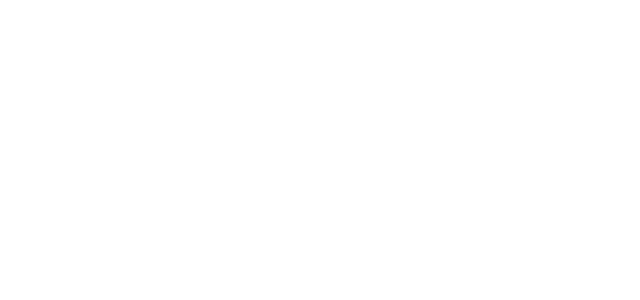
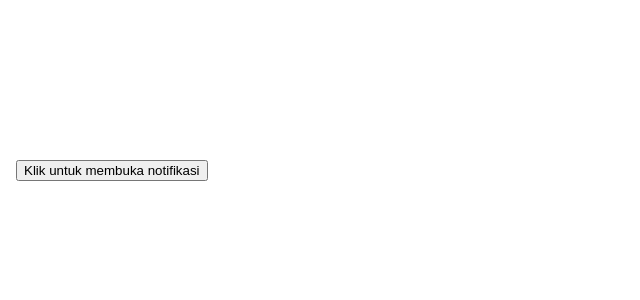
Before and after one commit to marcalleno/practical-react-codevolution, a React (Create React App) app: page /toast in a window 1280 px wide. Shown: the top 300 px of the page, without its empty margins (0-640 px from the left). Built offline with nearby package versions, Linux system fonts and the light colour scheme.

Commit message:
add(component): 2 - Toast notifications

```diff
--- a/package.json
+++ b/package.json
@@ -11,6 +11,7 @@
     "react-icons": "^4.2.0",
     "react-router-dom": "^5.2.0",
     "react-scripts": "4.0.3",
+    "react-toastify": "^7.0.4",
     "web-vitals": "^1.1.2"
   },
   "scripts": {
--- a/src/App.js
+++ b/src/App.js
@@ -1,6 +1,7 @@
 import "./App.css";
 import { Switch, Route, Link, BrowserRouter as Router } from "react-router-dom";
 import Icons from "./Components/Icons";
+import Toast from "./Components/Toast";
 
 function Home() {
   return (
@@ -9,6 +10,9 @@
       <ol>
         <li>
           <Link to="/icons">Icons</Link>
+        </li>
+        <li>
+          <Link to="/toast">Toast</Link>
         </li>
       </ol>
     </div>
@@ -23,6 +27,9 @@
           <Route path="/icons">
             <Icons />
           </Route>
+          <Route path="/toast">
+            <Toast />
+          </Route>
           <Route exact path="/">
             <Home />
           </Route>
--- /dev/null
+++ b/src/Components/Toast.js
@@ -0,0 +1,43 @@
+import React from "react";
+import { toast } from "react-toastify";
+import "react-toastify/dist/ReactToastify.css";
+
+const CustomToast = ({ closeToast }) => {
+  return (
+    <div>
+      <button onClick={closeToast}>Klik disini untuk menutup notif</button>
+    </div>
+  );
+};
+
+toast.configure();
+function Toast() {
+  const notify = () => {
+    toast("Notifikasi standar!", { position: toast.POSITION.TOP_LEFT });
+    toast.success("Sukses!", {
+      position: toast.POSITION.TOP_CENTER,
+      autoClose: 2000,
+    });
+    toast.info("Informasi!", {
+      position: toast.POSITION.TOP_RIGHT,
+      autoClose: false,
+    });
+    toast.warn(<CustomToast />, {
+      position: toast.POSITION.BOTTOM_LEFT,
+    });
+    toast.error("Error!", {
+      position: toast.POSITION.BOTTOM_CENTER,
+    });
+    toast("Notifikasi biasa", { position: toast.POSITION.BOTTOM_RIGHT });
+  };
+
+  return (
+    <div>
+      <button style={{ marginTop: "10rem" }} onClick={notify}>
+        Klik untuk membuka notifikasi
+      </button>
+    </div>
+  );
+}
+
+export default Toast;
```
Also changed, not shown: 1 other file (tests, documents, lock files or other folders).
